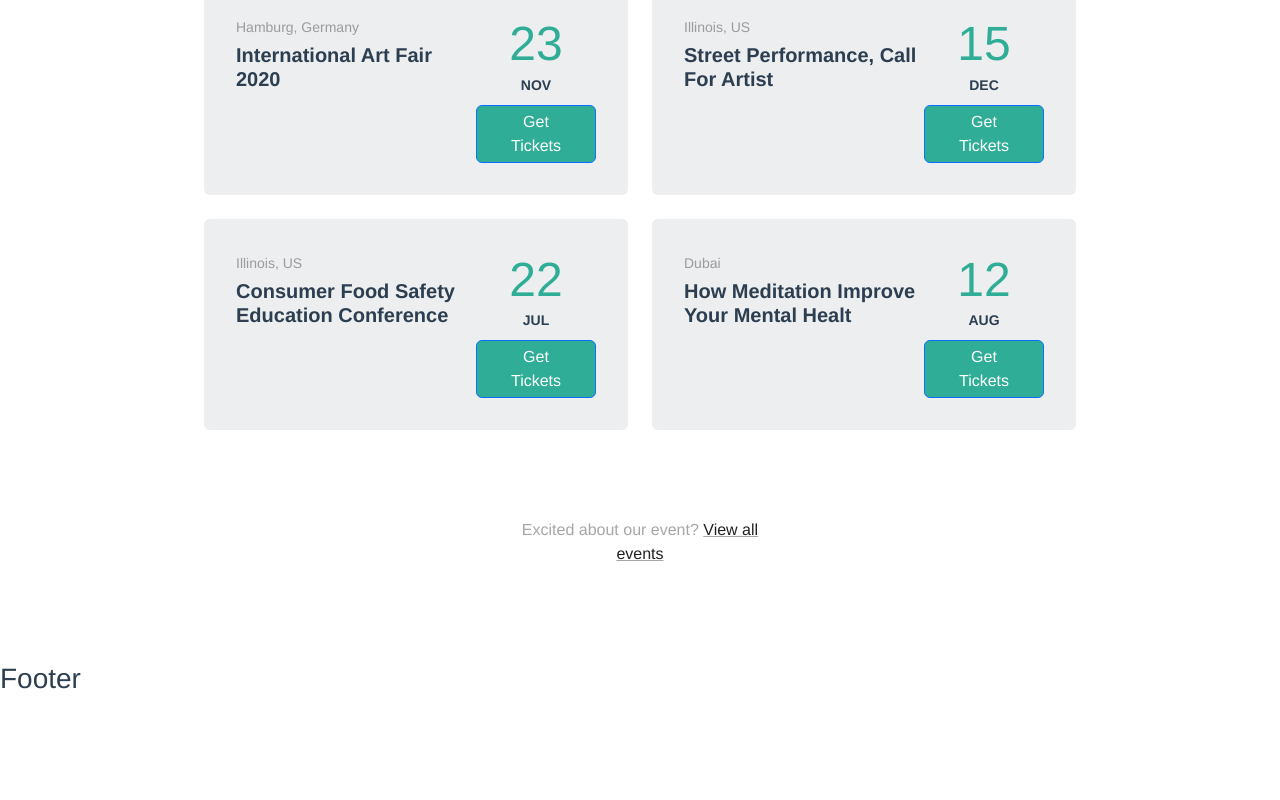
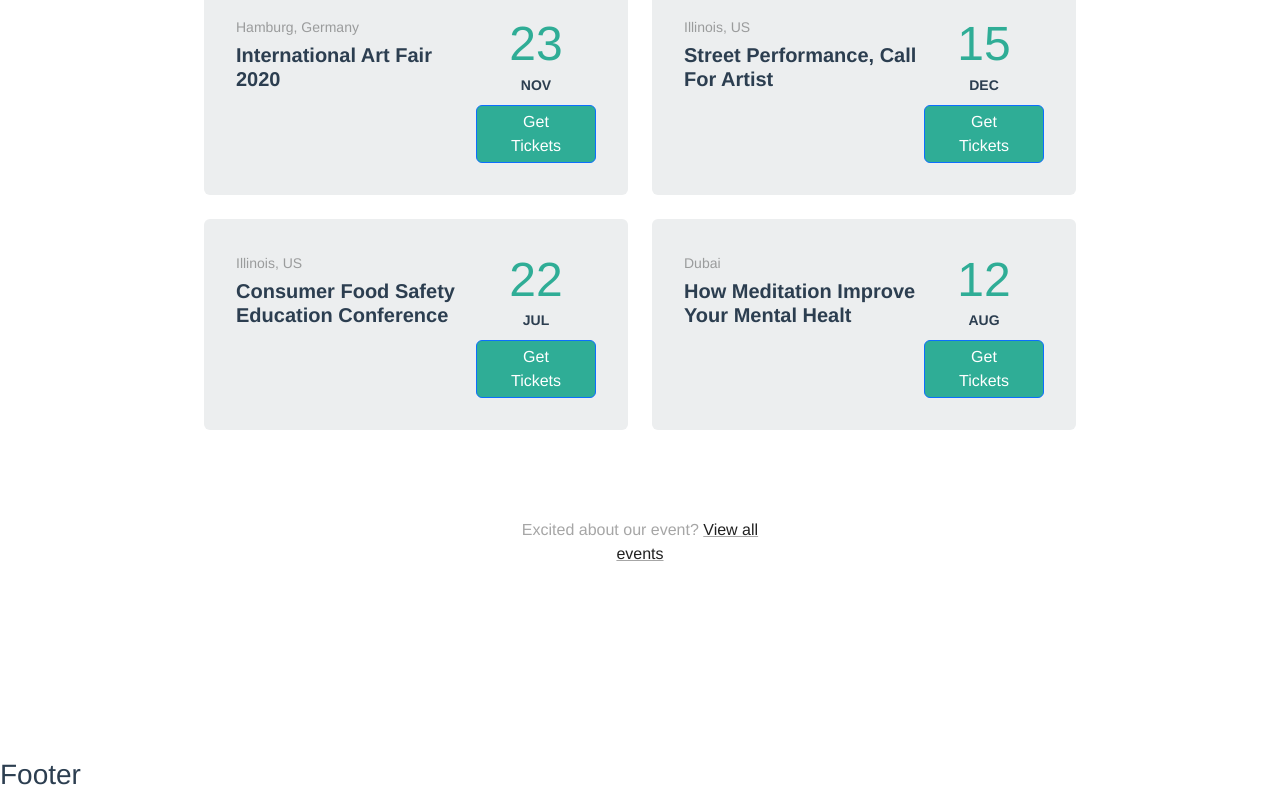
Before and after one commit to Antonius131/proj-html-vuejs, a Vue app: page / in a window 1280 px wide. Shown: the part 3379-4179 px from the top of the page. Before the commit the page ends 4083 px from the top, so only its background shows below. Built offline with nearby package versions, Linux system fonts and the light colour scheme.

Commit message:
Main: creating new section

```diff
--- a/src/components/main/MainContent.vue
+++ b/src/components/main/MainContent.vue
@@ -71,6 +71,12 @@
             />
          </div>
       </section>
+
+      <section>
+         <div class="container">
+
+         </div>
+      </section>
    </main>
 </template>
 
```
